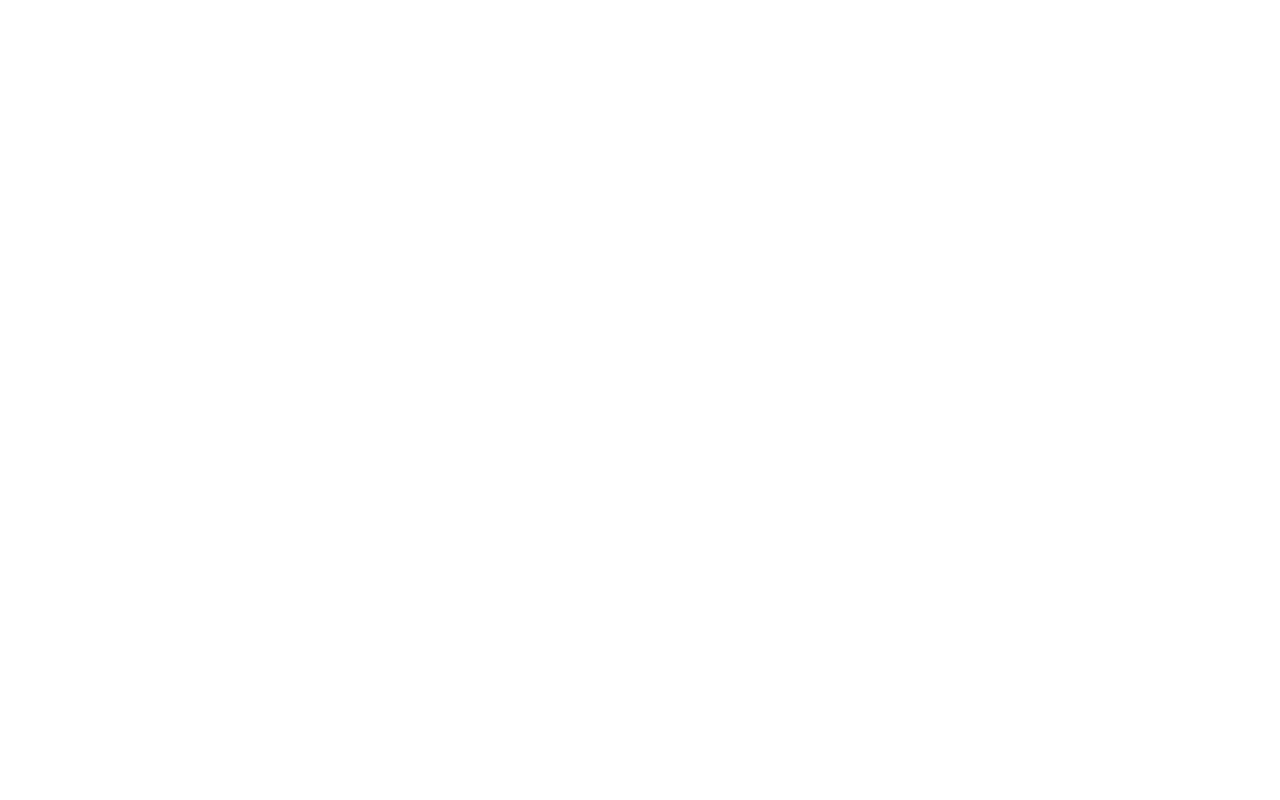
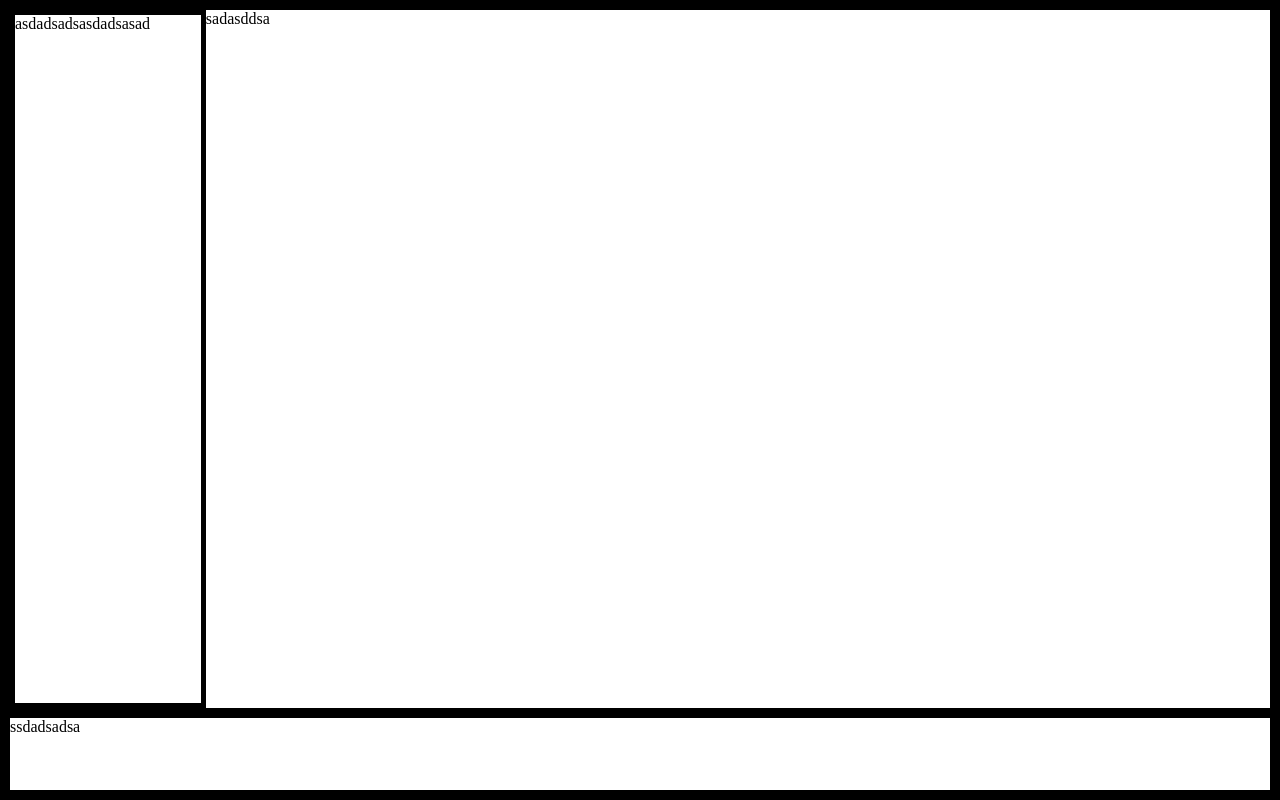
Before and after one commit to Damiano-Mariscoli/html-css-spotifyweb, a plain HTML site: page index.html in a window 1280 px wide. Drawn offline with Linux system fonts and the light colour scheme.

Commit message:
ADDED: container structure

```diff
--- a/css/app.css
+++ b/css/app.css
@@ -14,10 +14,37 @@ a {
 	text-decoration: none;
 }
 /* LAYOUT */
+.main-container{
+    height: 100vh;
+    display: flex;
+    flex-direction: column;
+}
+.sidebar{
+    width: 230px;
+    display: flex;
+    flex-grow: 1;
+}
+.player{
+   width: 100%;
+   height: 90px;
+}
+
+.container-full{
+    display: flex;
+    flex-direction: row;
+    height: 100%;
+}
+
+.content{
+    width: 100%;
+}
 
 
 
 
 
 
-/* MAIN */
+/* DEBUG */
+.debug{
+    border: 5px solid;
+}
--- a/index.html
+++ b/index.html
@@ -3,7 +3,7 @@
 <head>
     <meta charset="UTF-8">
     <meta name="viewport" content="width=device-width, initial-scale=1.0">
-    <title>Document</title>
+    <title>Spotify Web App</title>
     <link rel="stylesheet" href="./css/app.css">
     <script src="https://kit.fontawesome.com/2b55f31d7d.js" crossorigin="anonymous"></script>
 </head>
@@ -11,7 +11,20 @@
 
 
     <main>
+        <div class="main-container debug">
+            <div class="container-full debug">
+                <div class="sidebar debug">
+                    asdadsadsasdadsasad
+                </div>
+                <div class="content">
+                    sadasddsa
+                </div>
+            </div>
+            <div class="player debug">
+                ssdadsadsa
 
+            </div>
+        </div>
     </main>
 
 
```
